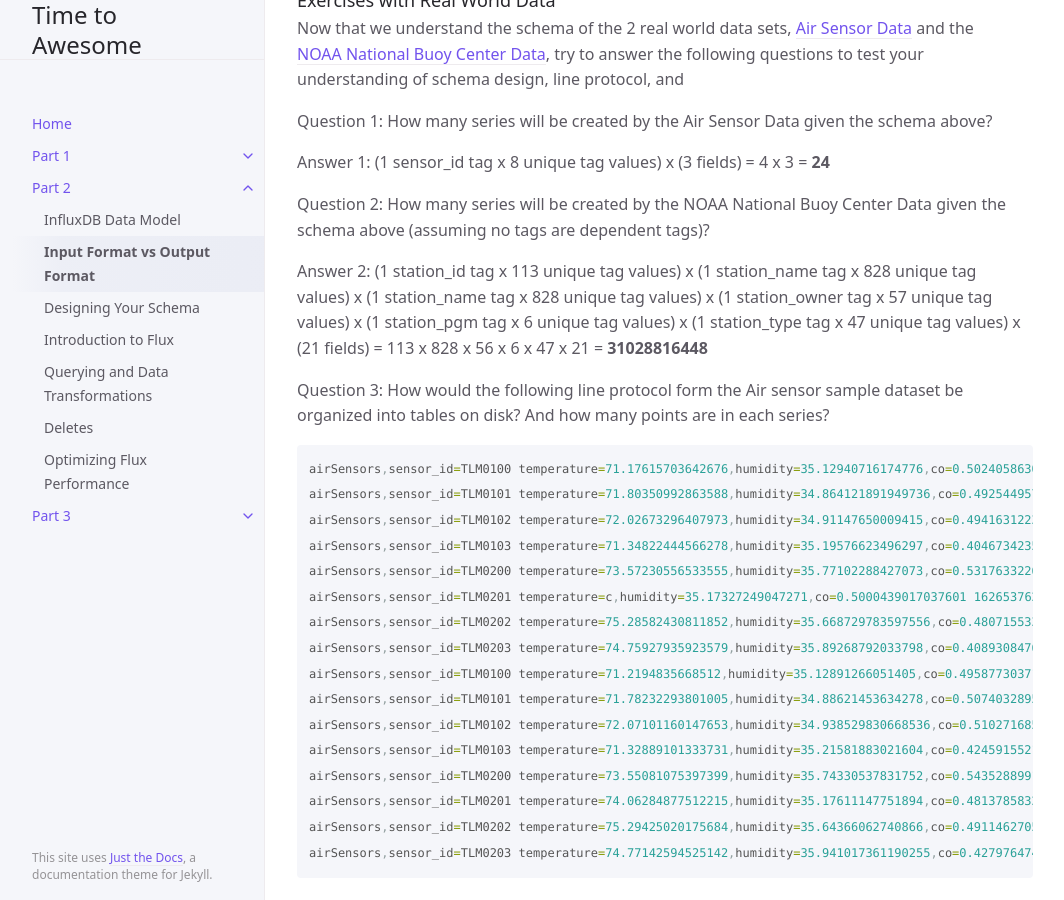
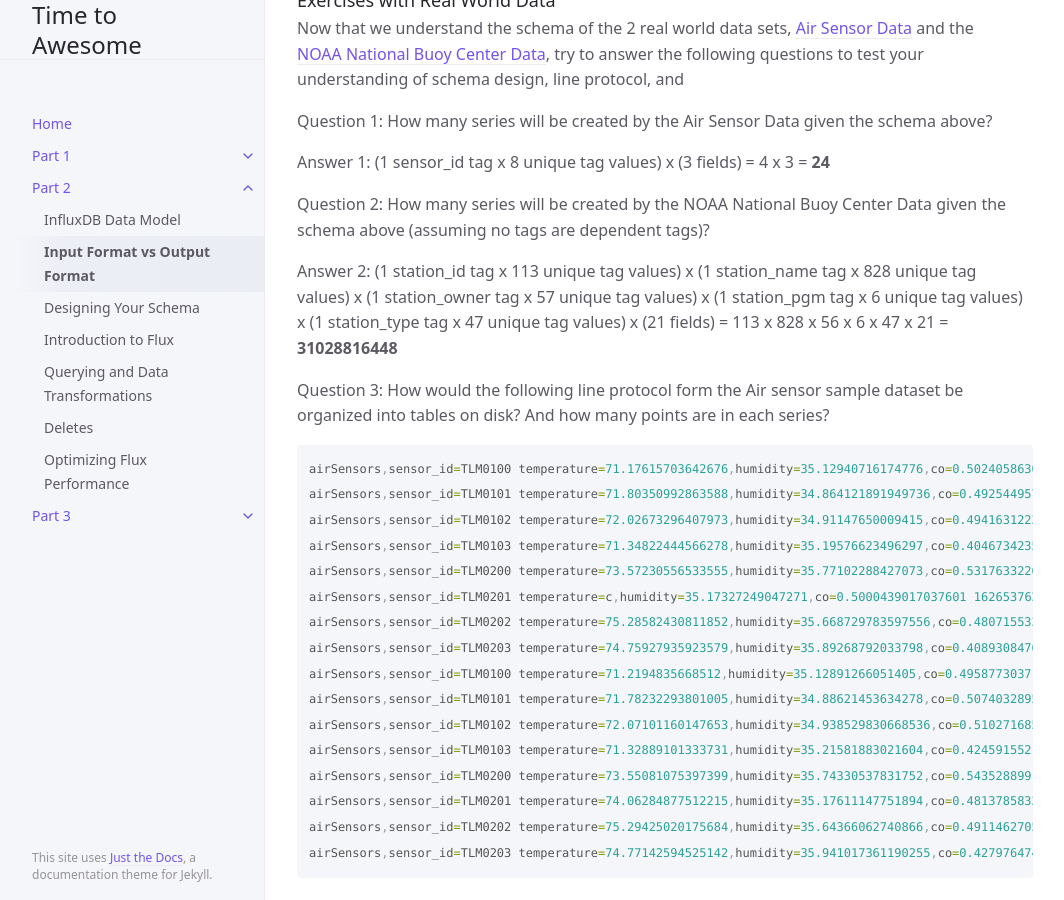
Before and after one commit to influxdata/awesome, a Jekyll site: the page built from docs/part-2/input-format-vs-output-format.md, in a window 1280 px wide and 900 px high, scrolled down 16823 px. Shown: the whole window, without its empty margins (107-1171 px from the left). Built offline with Jekyll 4.4.1, drawn with Linux system fonts in a browser that asks for light colours.

Commit message:
Update input-format-vs-output-format.md

```diff
--- a/docs/part-2/input-format-vs-output-format.md
+++ b/docs/part-2/input-format-vs-output-format.md
@@ -5,7 +5,6 @@ description: "Part 2: Input Format vs Output Format"
 parent: Part 2
 nav_order: 2
 ---
-
 # Input Format vs Output Format
 {: .no_toc }
 
@@ -1188,7 +1187,7 @@ Answer 1: (1 sensor_id tag x 8 unique tag values) x (3 fields) = 4 x 3 = **24**
 
 Question 2: How many series will be created by the NOAA National Buoy Center Data given the schema above (assuming no tags are dependent tags)?
 
-Answer 2: (1 station_id tag x 113 unique tag values) x (1 station_name tag x 828 unique tag values) x (1 station_name tag x 828 unique tag values) x (1 station_owner tag x 57 unique tag values) x (1 station_pgm tag x 6 unique tag values) x (1 station_type tag x 47 unique tag values) x (21 fields) = 113 x 828 x 56 x 6 x 47 x 21 = **31028816448**
+Answer 2: (1 station_id tag x 113 unique tag values) x (1 station_name tag x 828 unique tag values) x (1 station_owner tag x 57 unique tag values) x (1 station_pgm tag x 6 unique tag values) x (1 station_type tag x 47 unique tag values) x (21 fields) = 113 x 828 x 56 x 6 x 47 x 21 = **31028816448**
 
 Question 3: How would the following line protocol form the Air sensor sample dataset be organized into tables on disk? And how many points are in each series?
 
```
